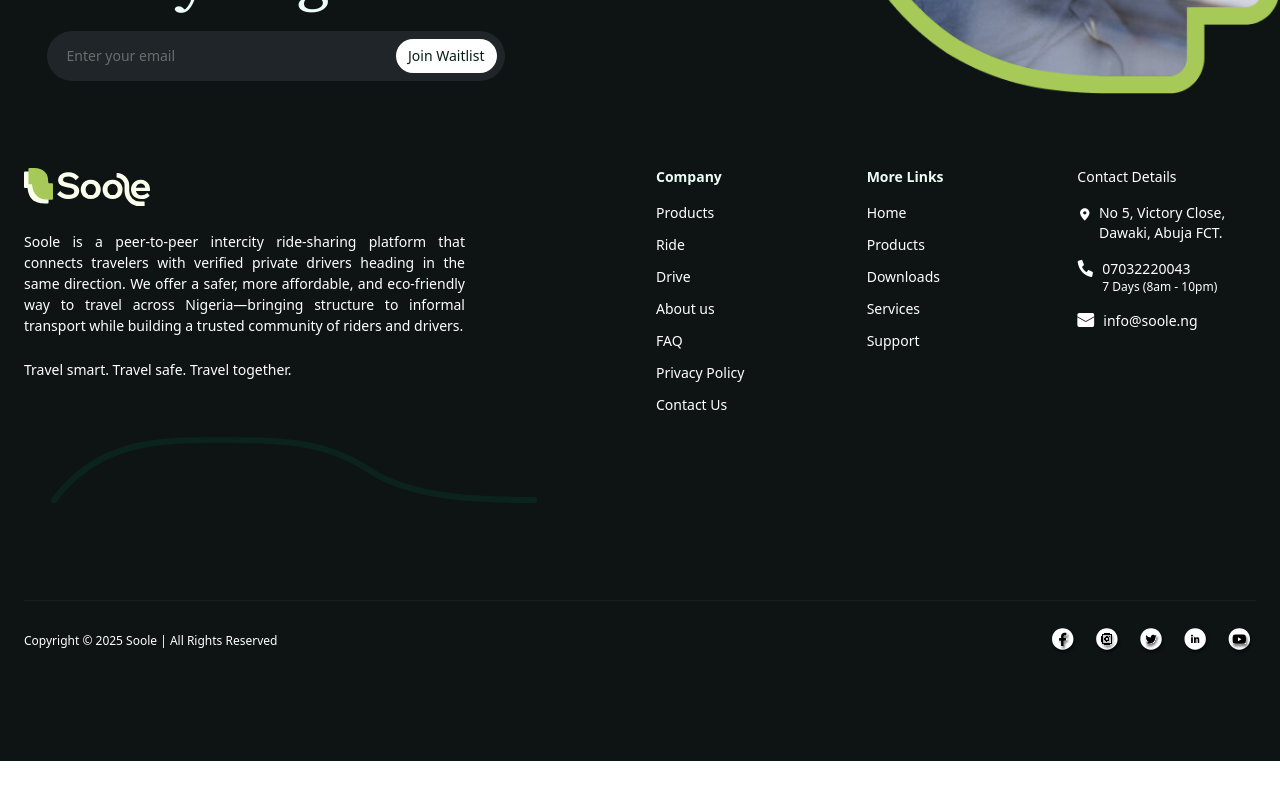
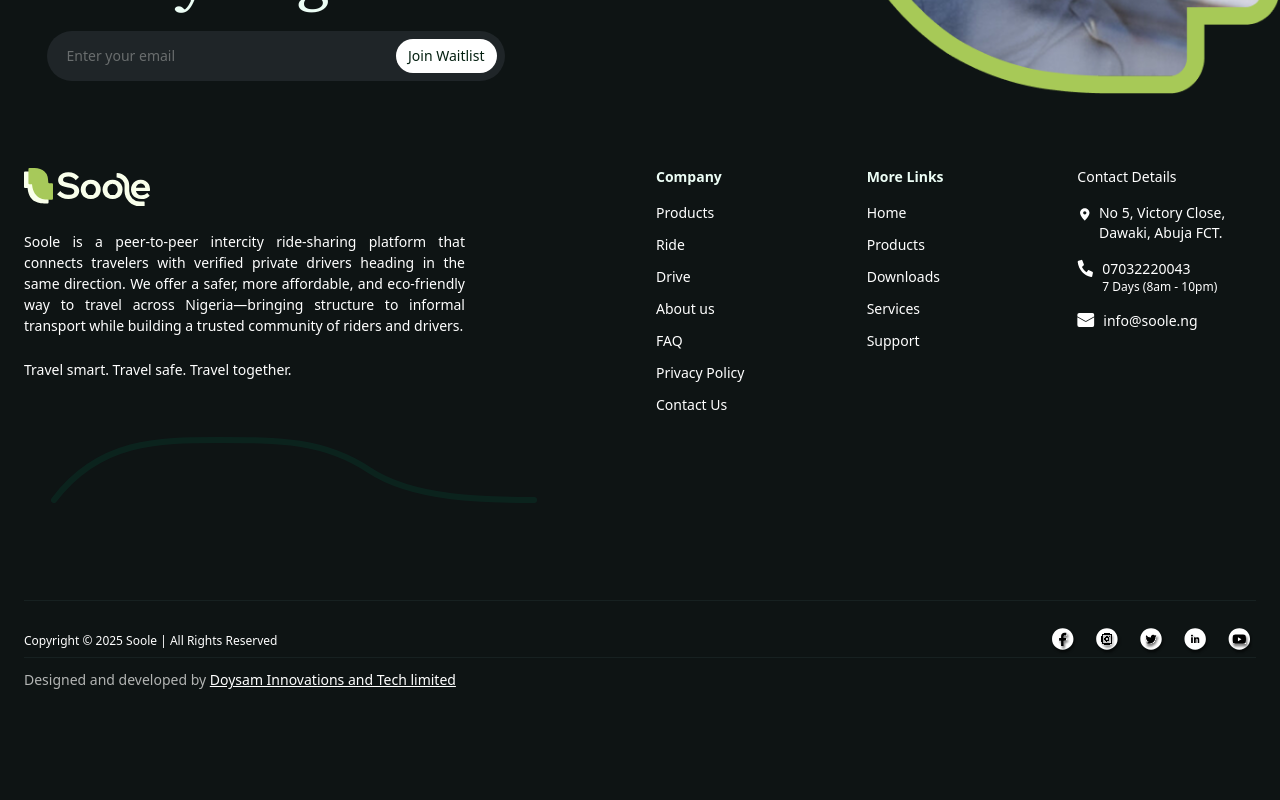
Before and after one commit to soole-ng/soole-webpage, a Next.js app: page / in a window 1280 px wide. Shown: the part 4920-5720 px from the top of the page. Before the commit the page ends 5681 px from the top, so only its background shows below. Built offline with nearby package versions, Linux system fonts and the light colour scheme; a web font is replaced by a local one.

Commit message:
added footer content

```diff
--- a/components/shared/footer.tsx
+++ b/components/shared/footer.tsx
@@ -69,10 +69,7 @@ export default function Footer({
   }
   return (
     <>
-      <SuccessModal
-        isOpen={showSuccessModal}
-        onClose={() => setShowSuccessModal(false)}
-      />
+      <SuccessModal isOpen={showSuccessModal} onClose={() => setShowSuccessModal(false)} />
       <section className="relative overflow-hidden">
         <div className="brand-width my-12 flex lg:flex-row flex-col justify-between">
           {!hideFooter && (
@@ -143,17 +140,11 @@ export default function Footer({
                       {isSubmitting ? "Joining..." : "Join Waitlist"}
                     </button>
                   </div>
-                {errors.email && (
-                  <p className="text-red-400 text-sm mt-2 px-2">
-                    {errors.email.message}
-                  </p>
-                )}
+                  {errors.email && <p className="text-red-400 text-sm mt-2 px-2">{errors.email.message}</p>}
                   {submitMessage && (
                     <p
                       className={`text-sm mt-2 px-2 ${
-                      submitMessage.type === "success"
-                        ? "text-green-400"
-                        : "text-red-400"
+                        submitMessage.type === "success" ? "text-green-400" : "text-red-400"
                       }`}
                     >
                       {submitMessage.text}
@@ -177,10 +168,10 @@ export default function Footer({
                 >
                   <Icons.logo />
                   <p className="mt-6 text-sm text-justify leading-[150%] text-[#FFFFFF] max-w-[441px]">
-                  Soole is a peer-to-peer intercity ride-sharing platform that connects travelers with verified private
-                  drivers heading in the same direction. We offer a safer, more affordable, and eco-friendly way to
-                  travel across Nigeria—bringing structure to informal transport while building a trusted community of
-                  riders and drivers.
+                    Soole is a peer-to-peer intercity ride-sharing platform that connects travelers with verified
+                    private drivers heading in the same direction. We offer a safer, more affordable, and eco-friendly
+                    way to travel across Nigeria—bringing structure to informal transport while building a trusted
+                    community of riders and drivers.
                   </p>
 
                   <p className="mt-6 text-sm text-[#FFFFFF]">Travel smart. Travel safe. Travel together.</p>
@@ -297,6 +288,24 @@ export default function Footer({
                   ))}
                 </div>
               </motion.div>
+
+              <motion.div
+                initial={{ opacity: 0 }}
+                whileInView={{ opacity: 1 }}
+                viewport={{ once: true }}
+                transition={{ duration: 0.6, delay: 1.1 }}
+                className=" py-3 border-t border-[#172121] text-sm text-[#B3B5B4]"
+              >
+                Designed and developed by{" "}
+                <Link
+                  href="https://www.doysam.tech"
+                  target="_blank"
+                  rel="noopener noreferrer"
+                  className="text-white hover:text-emerald-400 transition-colors duration-300 underline"
+                >
+                  Doysam Innovations and Tech limited
+                </Link>
+              </motion.div>
             </div>
           </div>
         </footer>
```
Lines whose indentation alone changed are shown as unchanged.
